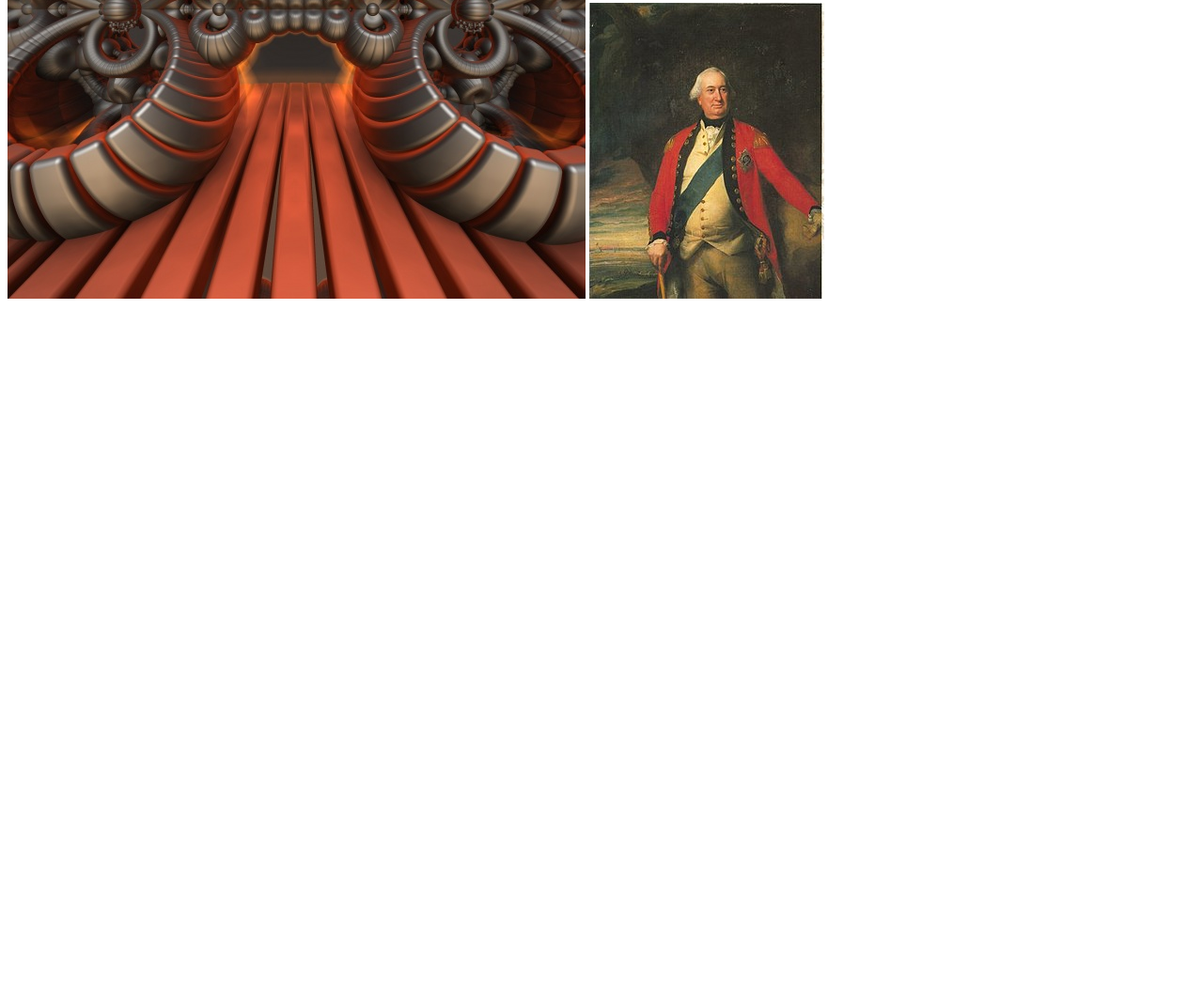
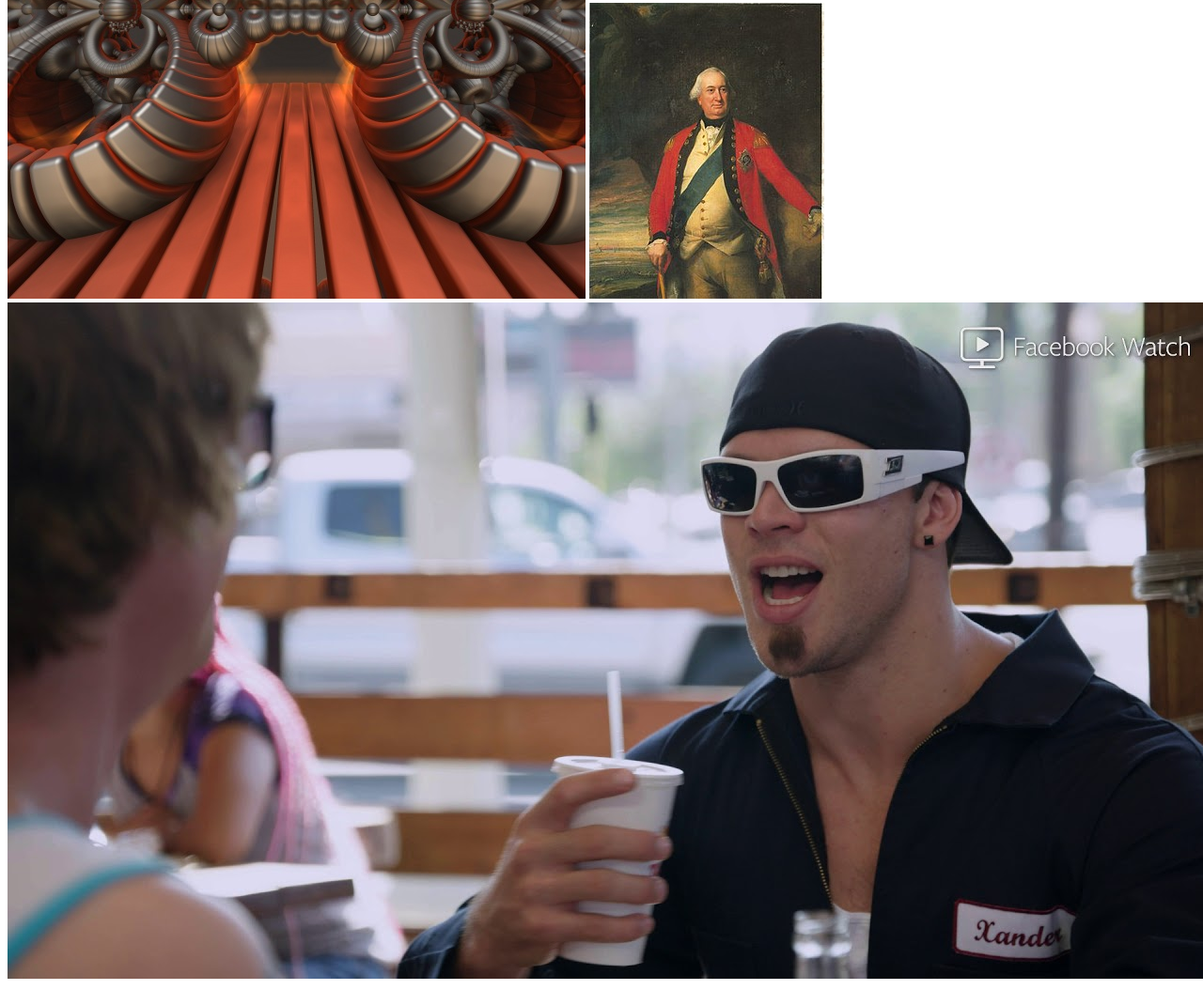
Before and after one commit to cartertreadway/cartertreadway, a plain HTML site: page index.html in a window 1280 px wide. Shown: the part 548-1602 px from the top of the page at 94% size. Before the commit the page ends 878 px from the top, so only its background shows below. Drawn offline with Linux system fonts and the light colour scheme.

```diff
--- a/index.html
+++ b/index.html
@@ -33,6 +33,7 @@
         because it's the color of my state championship hoodie.</p>
         <img src="./img/gray-orange-mirror-image.jpg"/>
         <img src="./img/Cornwallis.jpg"/>
+        <img src="./img/Xander.jpg"/>
     </div>
   </div>
 
```
Also changed, not shown: img/Xander.jpg (added).
